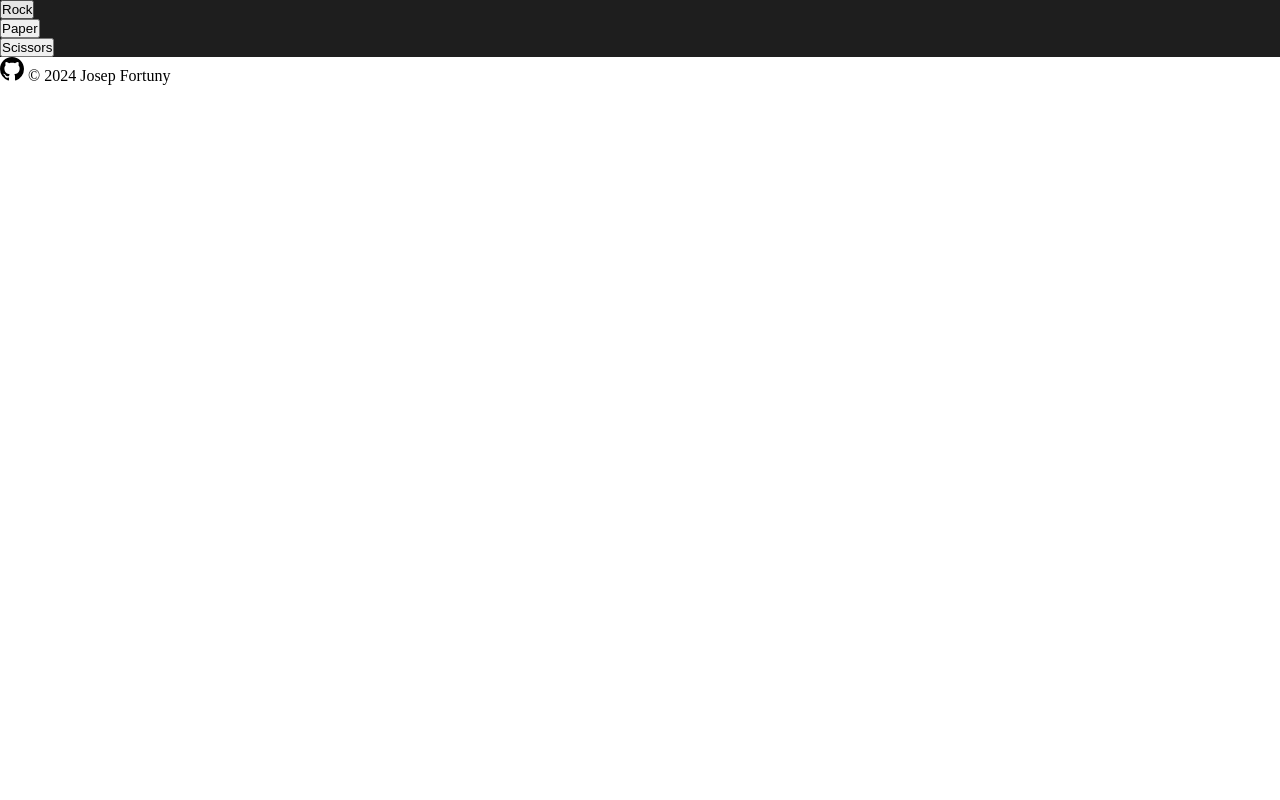
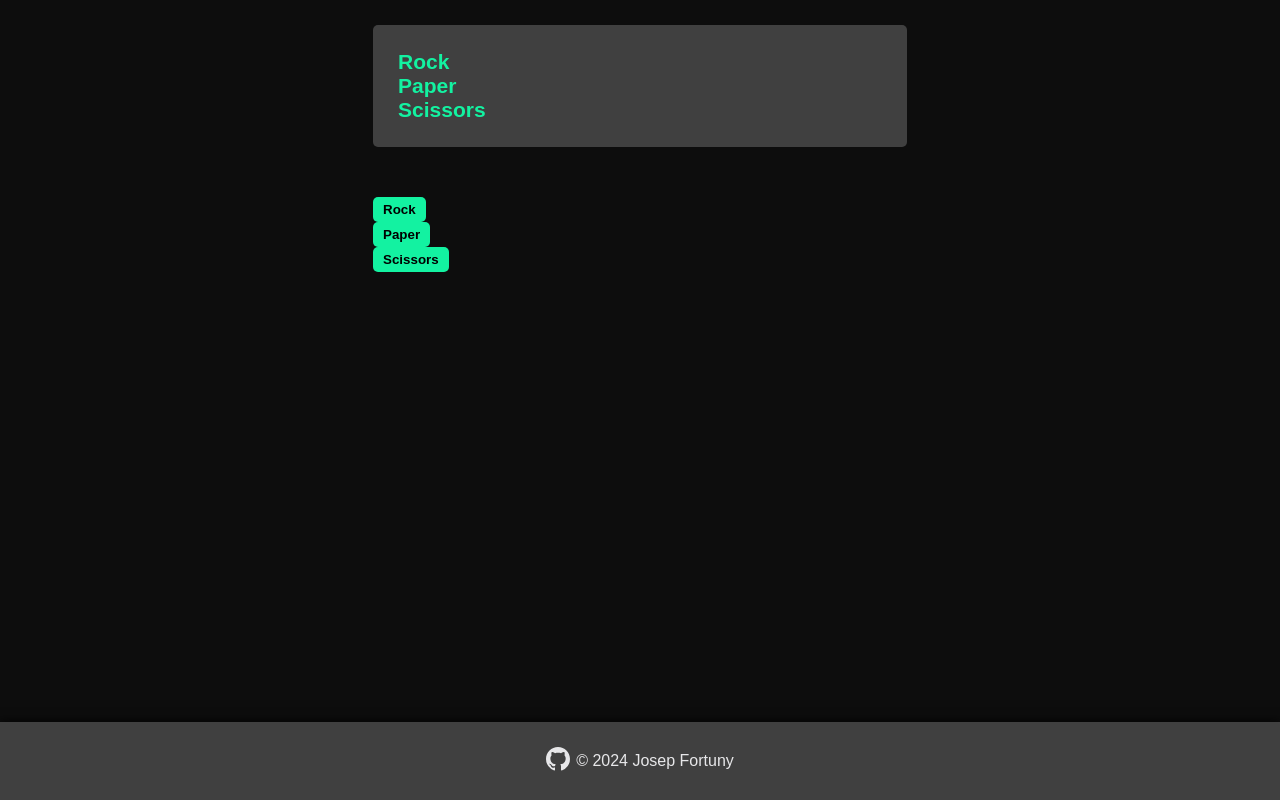
Before and after one commit to josep42ny/rock-paper-scissors, a plain HTML site: page index.html in a window 1280 px wide. Drawn offline with Linux system fonts and the light colour scheme.

Commit message:
Changed basic styling

```diff
--- a/index.html
+++ b/index.html
@@ -7,10 +7,16 @@
     <link rel="stylesheet" href="style.css">
     <!-- <script src="script.js" defer></script> -->
 </head>
-<body>
-    <header></header>
+<body class="bg-dark">
+    <header class="flex-center">
+        <div class="score-board content-width">
+            <a href="#"><p class="logo">Rock<br>Paper<br>Scissors</p></a>
+            <div></div>
+            <div></div>
+        </div>
+    </header>
     <main>
-        <section class="bg-dark">
+        <section class="flex-center">
             <div class="content-width">
                 <div class="player-area">
                     <div>
@@ -31,8 +37,8 @@
             </div>
         </section>
     </main>
-    <footer>
-        <p><a href="https://github.com/josep42ny" rel="noopener noreferrer"><svg aria-hidden="true" height="24" viewBox="0 0 16 16" version="1.1" width="24" data-view-component="true">
+    <footer class="flex-center">
+        <p class="flex-center"><a href="https://github.com/josep42ny" rel="noopener noreferrer"><svg aria-hidden="true" height="24" viewBox="0 0 16 16" version="1.1" width="24" data-view-component="true" class="git-icon">
             <path d="M8 0c4.42 0 8 3.58 8 8a8.013 8.013 0 0 1-5.45 7.59c-.4.08-.55-.17-.55-.38 0-.27.01-1.13.01-2.2 0-.75-.25-1.23-.54-1.48 1.78-.2 3.65-.88 3.65-3.95 0-.88-.31-1.59-.82-2.15.08-.2.36-1.02-.08-2.12 0 0-.67-.22-2.2.82-.64-.18-1.32-.27-2-.27-.68 0-1.36.09-2 .27-1.53-1.03-2.2-.82-2.2-.82-.44 1.1-.16 1.92-.08 2.12-.51.56-.82 1.28-.82 2.15 0 3.06 1.86 3.75 3.64 3.95-.23.2-.44.55-.51 1.07-.46.21-1.61.55-2.33-.66-.15-.24-.6-.83-1.23-.82-.67.01-.27.38.01.53.34.19.73.9.82 1.13.16.45.68 1.31 2.69.94 0 .67.01 1.3.01 1.49 0 .21-.15.45-.55.38A7.995 7.995 0 0 1 0 8c0-4.42 3.58-8 8-8Z"></path>
         </svg></a> © 2024 Josep Fortuny</p>
     </footer>
--- a/style.css
+++ b/style.css
@@ -1,14 +1,11 @@
 :root {
-    --primary: #3CA674;
+    --primary: #13F2A1;
     --secondary: #F2F2F2;
-    --bg-dark: #1e1e1e;
-    --bg-light: ;
-    --fn-dark-medium: ;
-    --fn-dark-lower: ;
-    --fn-dark-disabled: ;
-    --fn-light-medium: ;
-    --fn-light-lower: ;
-    --fn-light-disabled: ;
+    --bg-dark: #0D0D0D;
+    --bg-light: #404040;
+    --fn-light-medium: #E7E7E9;
+    --fn-light-lower: #A0A0A7;
+    --fn-light-disabled: #45454A;
 }
 
 html {
@@ -23,6 +20,64 @@ html {
     box-sizing: inherit;
 }
 
+body {
+    display: flex;
+    flex-direction: column;
+    min-height: 100vh;
+    color: var(--fn-light-medium);
+    font: 16px "DM Sans", sans-serif;
+}
+
+main {
+    flex: 1;
+}
+
+footer {
+    flex: 0 0 auto;
+    padding: 25px 0;
+    background-color: var(--bg-light);
+    box-shadow: 0 0 10px 0 #000000;
+}
+
+header,
+section {
+    padding: 25px 0;
+}
+
+button {
+    border: 0;
+    padding: 5px 10px;
+    background-color: var(--primary);
+    color: black;
+    font-weight: 700;
+    border-radius: 5px;
+}
+
+a {
+    text-decoration: none;
+}
+
+.score-board {
+    flex: 0 1 auto;
+    display: flex;
+    justify-content: space-between;
+    padding: 25px;
+    border-radius: 5px;
+    background: var(--bg-light);
+}
+
+.logo {
+    color: var(--primary);
+    font-size: 21px;
+    font-weight: 600;
+}
+
+.flex-center {
+    display: flex;
+    justify-content: center;
+    align-items: center;
+}
+
 .content-width {
     width: 60ch;
 }
@@ -34,3 +89,8 @@ html {
 .fn-light {
     color: var(--fn-light-medium);
 }
+
+.git-icon {
+    fill: var(--fn-light-medium);
+    margin-right: 6px;
+}
```
